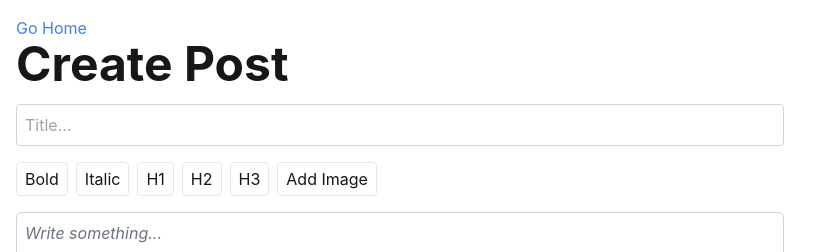
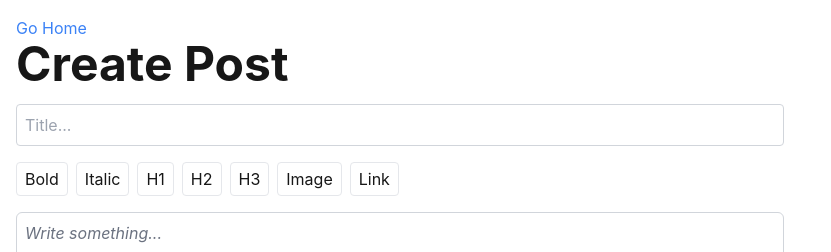
Before and after one commit to emanuelefavero/non-solo-poesia, a Next.js app: page /create-post in a window 1280 px wide. Shown: the top 252 px of the page, without its empty margins (0-831 px from the left). Built offline with nearby package versions, Linux system fonts and the light colour scheme.

Commit message:
add tiptap link extention

```diff
--- a/package.json
+++ b/package.json
@@ -13,6 +13,7 @@
     "@tiptap/extension-heading": "^2.10.2",
     "@tiptap/extension-image": "^2.10.2",
     "@tiptap/extension-italic": "^2.10.2",
+    "@tiptap/extension-link": "^2.10.2",
     "@tiptap/extension-placeholder": "^2.10.2",
     "@tiptap/pm": "^2.10.2",
     "@tiptap/react": "^2.10.2",
--- a/src/components/TipTap.tsx
+++ b/src/components/TipTap.tsx
@@ -4,6 +4,7 @@ import Bold from '@tiptap/extension-bold'
 import Heading from '@tiptap/extension-heading'
 import Image from '@tiptap/extension-image'
 import Italic from '@tiptap/extension-italic'
+import Link from '@tiptap/extension-link'
 import Placeholder from '@tiptap/extension-placeholder'
 import { EditorContent, useEditor } from '@tiptap/react'
 import StarterKit from '@tiptap/starter-kit'
@@ -30,6 +31,7 @@ export default function Component() {
       Bold,
       Italic,
       Image,
+      Link,
       Heading.configure({
         levels: [1, 2, 3],
       }),
@@ -133,6 +135,7 @@ export default function Component() {
         {loading ? 'Publishing...' : 'Publish'}
       </button>
       {message && (
+        // TODO: Hide the message after a few seconds
         <p
           className={`mt-4 font-medium ${
             message.type === 'error'
--- a/src/components/TipTapToolbar.tsx
+++ b/src/components/TipTapToolbar.tsx
@@ -8,6 +8,8 @@ export default function Component({ editor }: ToolbarProps) {
   if (!editor) {
     return null
   }
+
+  // TODO: Move the toolbar buttons to separate component to prevent duplication
 
   return (
     <div className='tiptap-toolbar mb-4 flex gap-2'>
@@ -66,7 +68,18 @@ export default function Component({ editor }: ToolbarProps) {
         }}
         className='rounded border px-2 py-1'
       >
-        Add Image
+        Image
+      </button>
+      <button
+        onClick={() => {
+          const url = prompt('Enter the link URL:')
+          if (url) {
+            editor.chain().focus().toggleLink({ href: url }).run()
+          }
+        }}
+        className='rounded border px-2 py-1'
+      >
+        Link
       </button>
     </div>
   )
```
Also changed, not shown: 1 other file (tests, documents, lock files or other folders).
